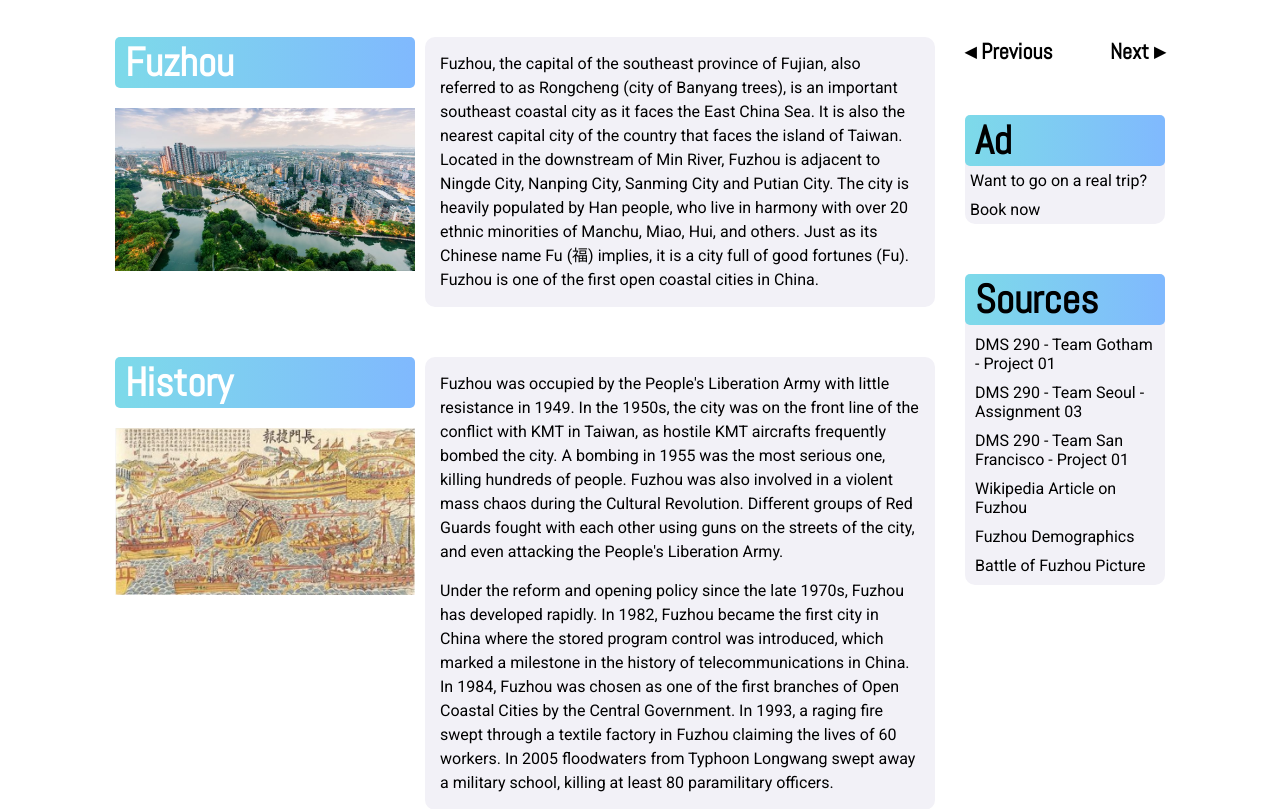
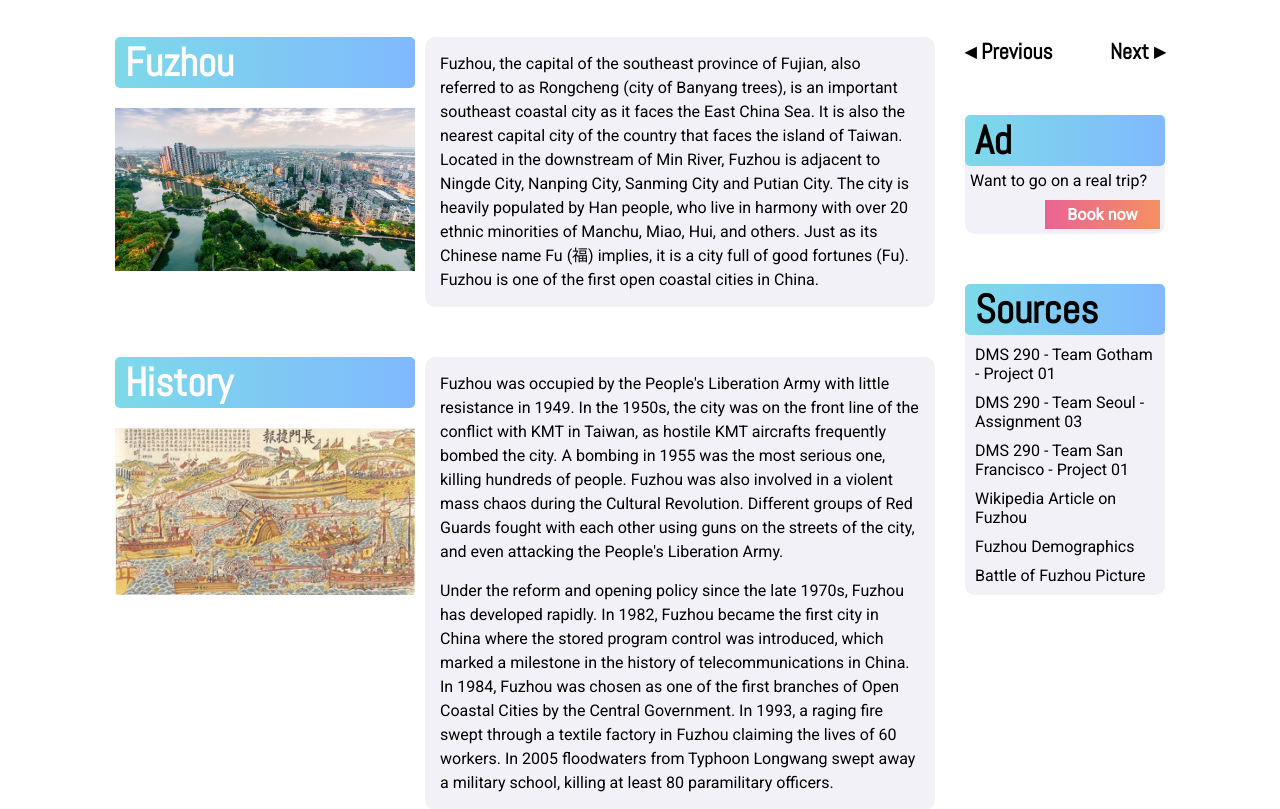
Before and after one commit to BMartin21900/Project02, a PHP site: page /fuzhou.html in a window 1280 px wide. Shown: the part 177-986 px from the top of the page. Run offline with PHP 8.4, Linux system fonts and the light colour scheme.

Commit message:
styles for book now button

```diff
--- a/copenhagen.html
+++ b/copenhagen.html
@@ -113,7 +113,7 @@
 			<section class="ads">
 				<h3>Ad</h3>
 				<p>Want to go on a real trip?</p>
-				<p>Book now</p>
+				<p class="book"><a href="https://www.lonelyplanet.com/bookings" target="-_blank">Book now</a></p>
 			</section>
 
 			<section class="sources">
--- a/css/styles.css
+++ b/css/styles.css
@@ -211,6 +211,23 @@ aside>section>p,li{
 	padding: 5px 5px;
 }
 
+.book {
+	margin: 5px;
+	margin-left: 80px;
+	float: right;
+	text-align: center;
+	background-image: linear-gradient(to right,#e96393, #f59062);
+	text-decoration: none;
+	font-weight: bold;
+}
+
+.book a {
+	color: white;
+	text-decoration: none;
+}
+
+.book a:hover { color: #405C80; }
+
 .bg{
 	background-image: linear-gradient(to right,#e96393, #f59062);
 	padding: 5px;
--- a/fuzhou.html
+++ b/fuzhou.html
@@ -114,7 +114,7 @@
 			<section class="ads">
 				<h3>Ad</h3>
 				<p>Want to go on a real trip?</p>
-				<p>Book now</p>
+				<p class="book"><a href="https://www.lonelyplanet.com/bookings" target="-_blank">Book now</a></p>
 			</section>
 
 			<section class="sources">
--- a/nairobi.html
+++ b/nairobi.html
@@ -111,7 +111,7 @@
 			<section class="ads">
 				<h3>Ad</h3>
 				<p>Want to go on a real trip?</p>
-				<p>Book now</p>
+				<p class="book"><a href="https://www.lonelyplanet.com/bookings" target="-_blank">Book now</a></p>
 			</section>
 
 			<section class="sources">
--- a/oberursel.html
+++ b/oberursel.html
@@ -122,7 +122,7 @@
 			<section class="ads">
 				<h3>Ad</h3>
 				<p>Want to go on a real trip?</p>
-				<p>Book now</p>
+				<p class="book"><a href="https://www.lonelyplanet.com/bookings" target="-_blank">Book now</a></p>
 			</section>
 
 			<section class="sources">
```
